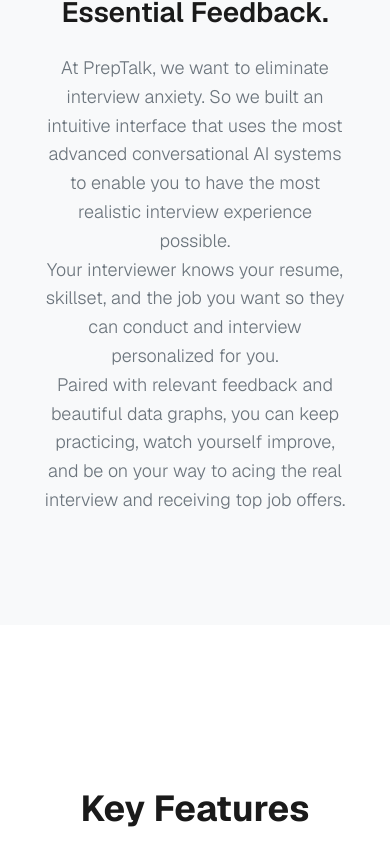
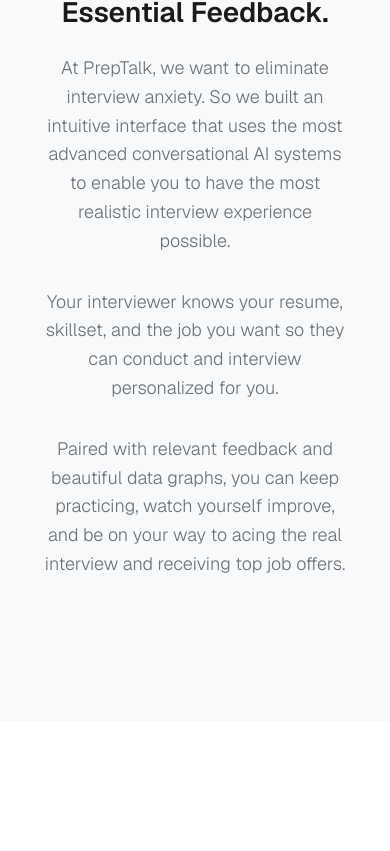
Before and after one commit to themlopsguy/preptalk-web, a Next.js app: page / in a window 390 px wide. Shown: the part 2702-3553 px from the top of the page. Built offline with nearby package versions, Linux system fonts and the light colour scheme.

Commit message:
Add Why PrepTalk? section

```diff
--- a/app/page.module.css
+++ b/app/page.module.css
@@ -708,8 +708,12 @@
   }
 
   .whyPrepTalkDescription {
+    font-weight: 300;
     max-width: 90%;
+    color: var(--light-text);
     margin: 0 auto;
+    text-align: center;
+    margin-bottom: 32px;
   }
 
   .whyPrepTalkImage img {
```
